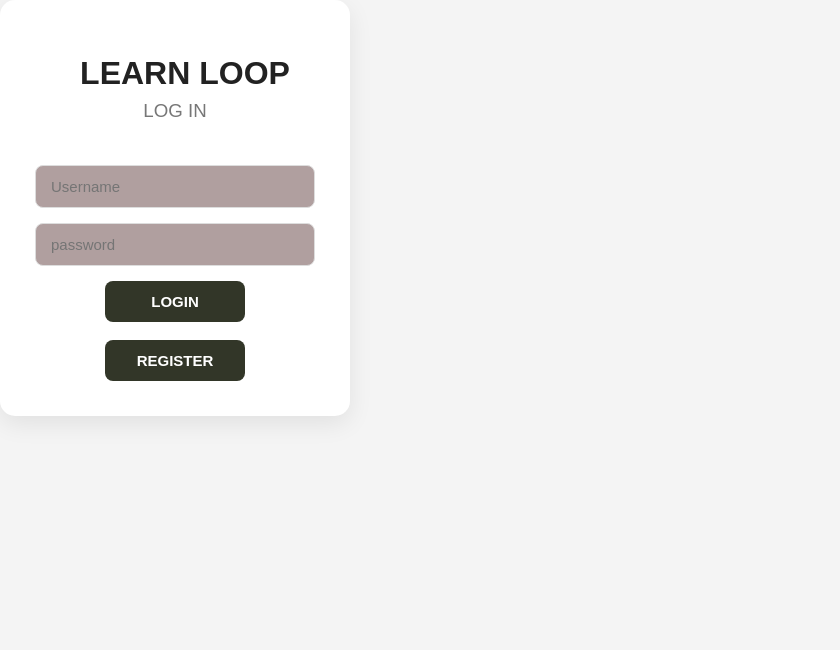
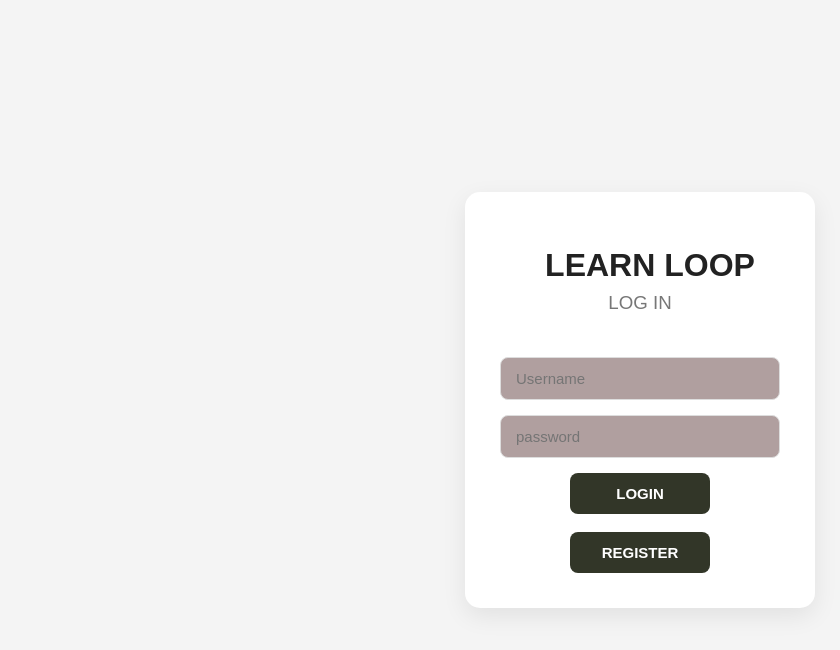
Before and after one commit to RoscualMichael/LearnLoop-Project, a React (Vite) app: page / in a window 1280 px wide. Shown: the top 650 px of the page, without its empty margins (0-840 px from the left). Built offline with nearby package versions, Linux system fonts and the light colour scheme.

Commit message:
updated 2

```diff
--- a/src/App.css
+++ b/src/App.css
@@ -19,9 +19,11 @@ body {
   border-radius: 15px;
   box-shadow: 0 8px 25px rgba(0,0,0,0.08);
   text-align: center;
-  justify-content: center;
-  align-items: center;
 
+  position: absolute;
+  top: 50%;
+  left: 50%;
+  transform: translate(-50%, -50%);
 }
 
 /* Title */
```
